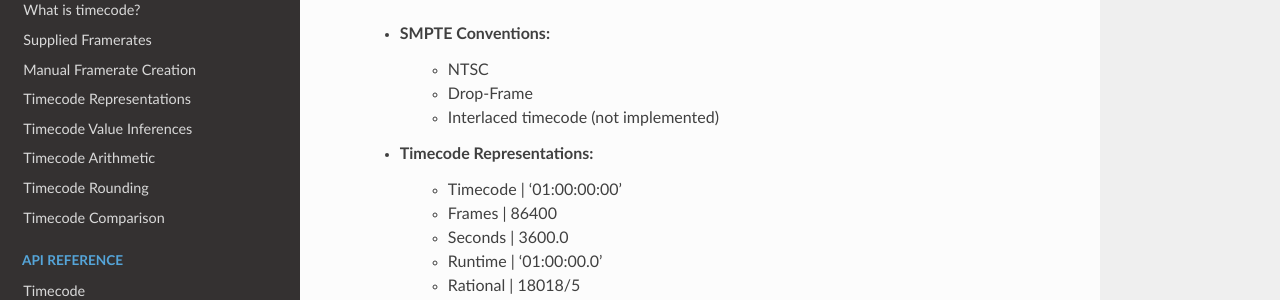
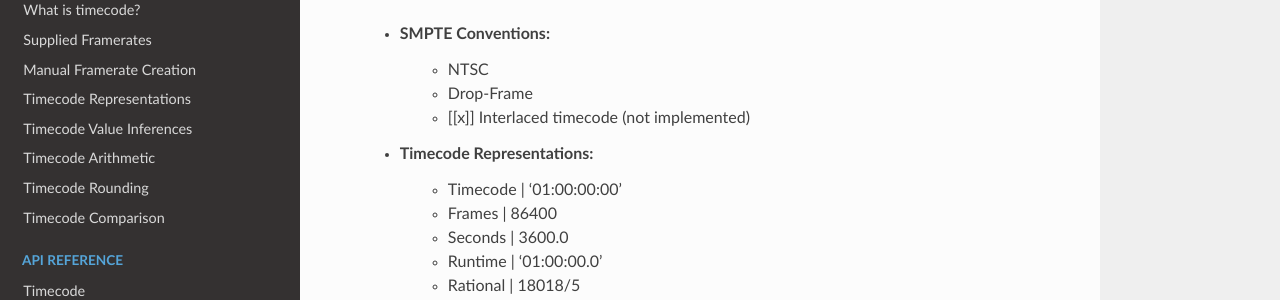
Before and after one commit to opencinemac/vtc-py, a Sphinx documentation site: the page built from zdocs/source/index.rst, in a window 1280 px wide and 900 px high. Shown: the part 272-572 px from the top of the window. Built offline with Sphinx 7.4.7 and the Read the Docs theme 2.0.0, drawn with Linux system fonts in a browser that asks for light colours.

Commit message:
docs first pass

```diff
--- a/zdocs/source/index.rst
+++ b/zdocs/source/index.rst
@@ -32,7 +32,7 @@ Features
     - SMPTE Conventions:
         - NTSC
         - Drop-Frame
-        - Interlaced timecode (not implemented)
+        - [[x]] Interlaced timecode (not implemented)
     - Timecode Representations:
         - Timecode       | '01:00:00:00'
         - Frames         | 86400
```
